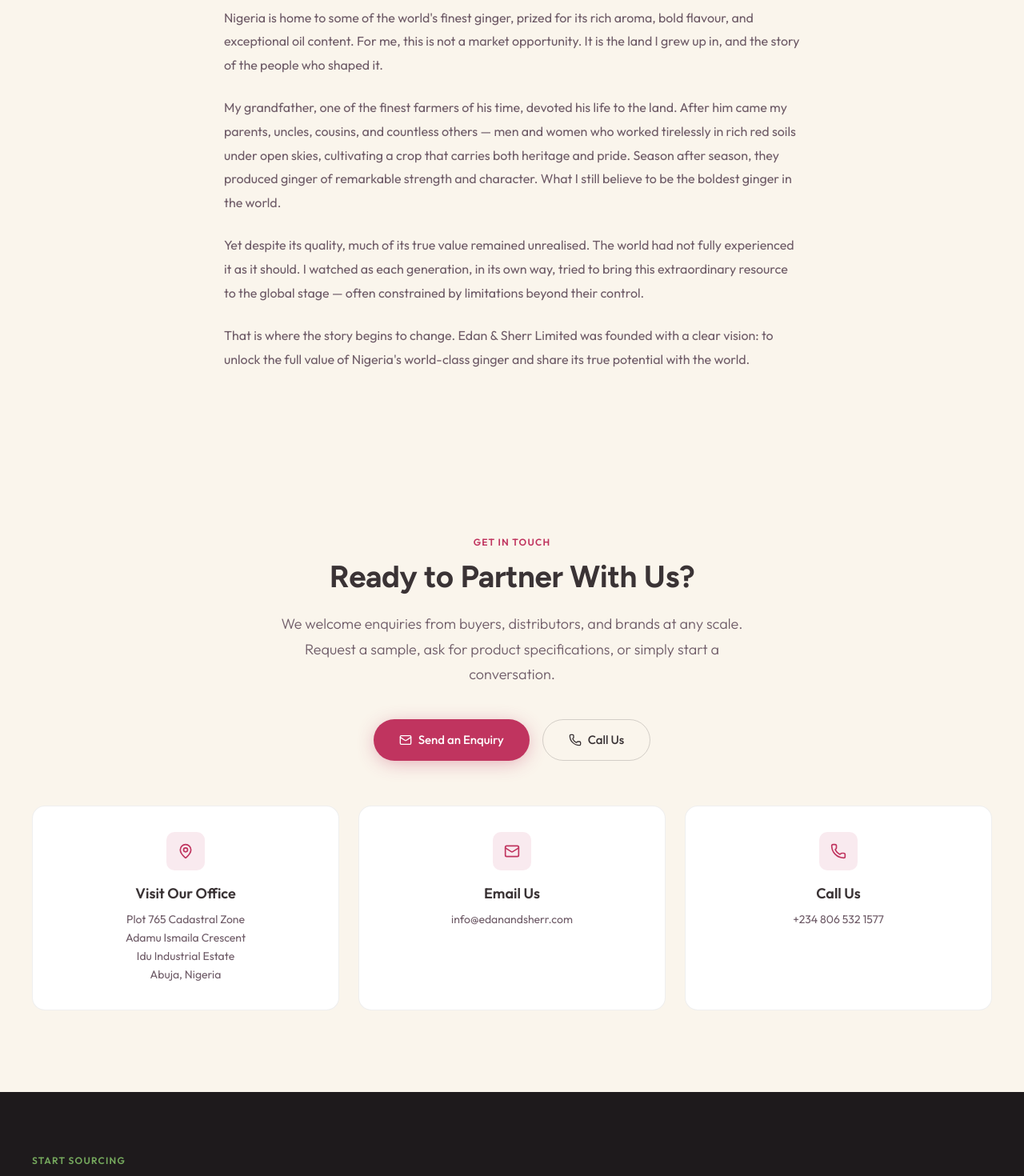
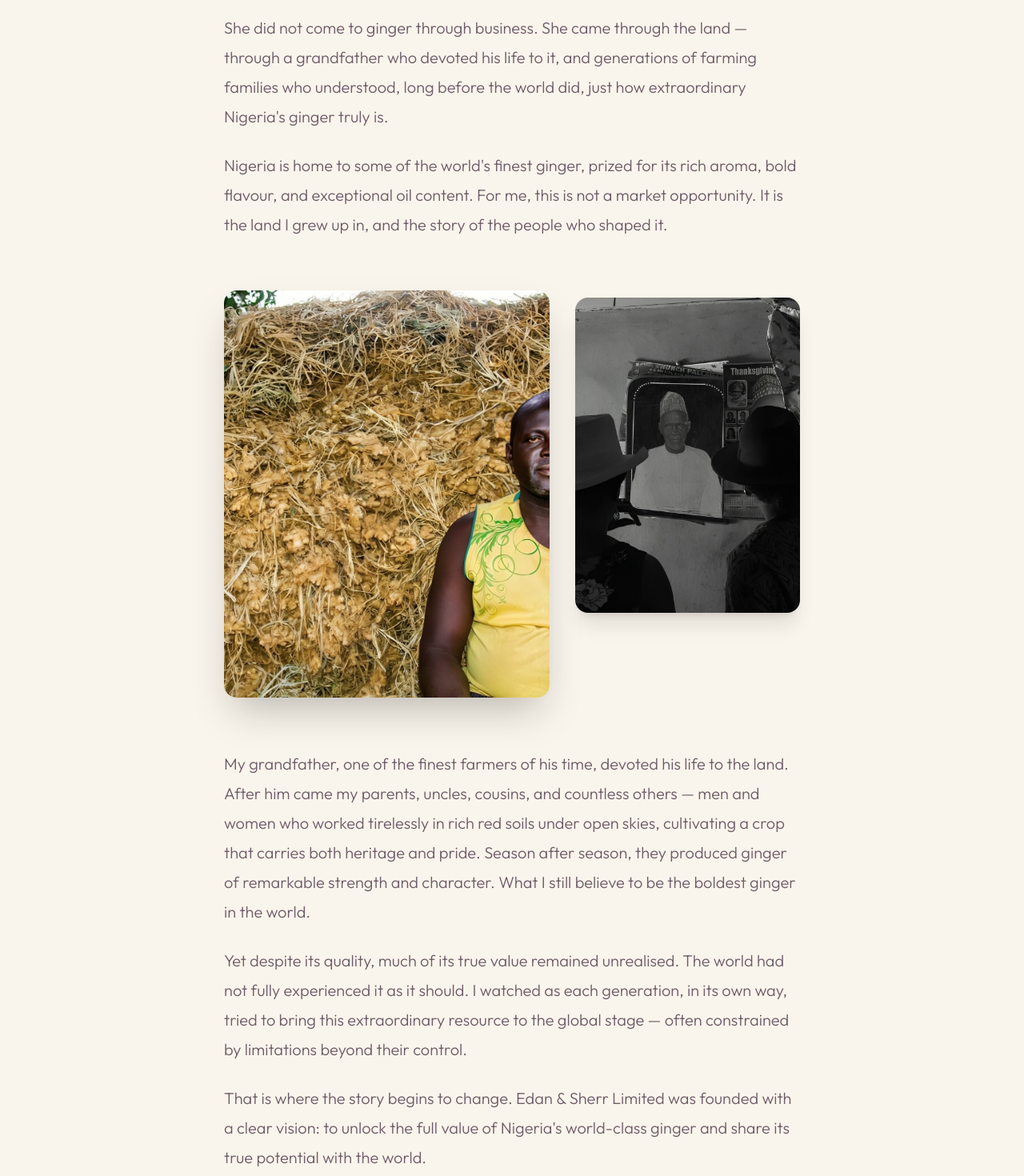
Before and after one commit to JohnnnGreat/eden-sherr, a Next.js app: page /story in a window 1280 px wide. Shown: the part 1120-2590 px from the top of the page at 80% size. Built offline with nearby package versions, Linux system fonts and the light colour scheme.

Commit message:
feat: implement founder's story page and reusable story section component

```diff
--- a/src/app/(main)/story/page.js
+++ b/src/app/(main)/story/page.js
@@ -12,10 +12,10 @@ export default function StoryPage() {
     <main>
       <PageHero
         label="The Founder"
-        title="A Legacy of the Land"
-        description="A story of generations of farming families and a vision to share Nigeria's extraordinary ginger with the world."
+        title="A Legacy of Ginger, A Vision for the World"
+        description="She did not come to ginger through business. She came through the land — through a grandfather who devoted his life to it, and generations of farming families who understood, long before the world did, just how extraordinary Nigeria's ginger truly is."
       />
-      <Story />
+      <Story detailed={true} />
       <Contact />
     </main>
   );
--- a/src/components/sections/Story.jsx
+++ b/src/components/sections/Story.jsx
@@ -5,6 +5,8 @@ import { motion, useInView } from 'framer-motion';
 import SectionHeader from '@/components/SectionHeader';
 import Link from 'next/link';
 import { ArrowRight } from 'lucide-react';
+
+import Image from 'next/image';
 
 const ease = [0.25, 0.1, 0.25, 1];
 
@@ -20,9 +22,13 @@ const PARAGRAPHS = [
   "That is where the story begins to change. Edan & Sherr Limited was founded with a clear vision: to unlock the full value of Nigeria's world-class ginger and share its true potential with the world.",
 ];
 
-export default function Story({ isPreview = false }) {
+export default function Story({ isPreview = false, detailed = false }) {
   const ref = useRef(null);
   const isInView = useInView(ref, { once: true, margin: '0px 0px -80px 0px' });
+
+  // Separate paragraphs for gallery insertion
+  const firstBlock = PARAGRAPHS.slice(0, 2);
+  const secondBlock = PARAGRAPHS.slice(2);
 
   return (
     <section id="story" className="py-section-y bg-cream" ref={ref} aria-labelledby="story-heading">
@@ -49,7 +55,6 @@ export default function Story({ isPreview = false }) {
             transition={{ duration: 0.65, delay: 0.15, ease }}
             style={{ position: 'relative', marginTop: '3.5rem', textAlign: 'center' }}
           >
-            {/* Decorative oversized quotation mark */}
             <span
               aria-hidden="true"
               className="font-display"
@@ -70,7 +75,6 @@ export default function Story({ isPreview = false }) {
               &ldquo;
             </span>
 
-            {/* Quote text */}
             <blockquote
               className="font-display text-charcoal-900"
               style={{
@@ -106,12 +110,12 @@ export default function Story({ isPreview = false }) {
             />
           </motion.div>
 
-          {/* ── Story paragraphs — staggered ── */}
+          {/* ── Story Content Block 1 ── */}
           <div style={{ display: 'flex', flexDirection: 'column', gap: '1.5rem' }}>
-            {(isPreview ? PARAGRAPHS.slice(0, 2) : PARAGRAPHS).map((text, i) => (
+            {firstBlock.map((text, i) => (
               <motion.p
                 key={i}
-                className="text-body-md"
+                className={detailed ? "text-body-lg" : "text-body-md"}
                 style={{ color: '#6e5b67', lineHeight: 1.85 }}
                 initial={{ opacity: 0, y: 20 }}
                 animate={isInView ? { opacity: 1, y: 0 } : {}}
@@ -121,6 +125,52 @@ export default function Story({ isPreview = false }) {
               </motion.p>
             ))}
           </div>
+
+          {/* ── Editorial Gallery (Detailed Mode Only) ── */}
+          {detailed && (
+             <motion.div
+               className="grid grid-cols-1 md:grid-cols-12 gap-8 my-16 items-center"
+               initial={{ opacity: 0, y: 30 }}
+               whileInView={{ opacity: 1, y: 0 }}
+               viewport={{ once: true }}
+               transition={{ duration: 0.8 }}
+             >
+                <div className="md:col-span-7 relative aspect-[4/5] rounded-2xl overflow-hidden shadow-2xl">
+                   <Image
+                     src="/founder-1.png"
+                     alt="Founder heritage and land"
+                     fill
+                     className="object-cover"
+                   />
+                </div>
+                <div className="md:col-span-5 relative aspect-[5/7] rounded-2xl overflow-hidden shadow-xl md:-translate-y-12">
+                   <Image
+                     src="/funder-2.png"
+                     alt="Processing heritage"
+                     fill
+                     className="object-cover"
+                   />
+                </div>
+             </motion.div>
+          )}
+
+          {/* ── Story Content Block 2 ── */}
+          {!isPreview && (
+             <div style={{ display: 'flex', flexDirection: 'column', gap: '1.5rem' }}>
+               {secondBlock.map((text, i) => (
+                 <motion.p
+                   key={i}
+                   className={detailed ? "text-body-lg" : "text-body-md"}
+                   style={{ color: '#6e5b67', lineHeight: 1.85 }}
+                   initial={{ opacity: 0, y: 20 }}
+                   animate={isInView ? { opacity: 1, y: 0 } : {}}
+                   transition={{ duration: 0.55, delay: 0.2 + i * 0.12, ease }}
+                 >
+                   {text}
+                 </motion.p>
+               ))}
+             </div>
+          )}
 
           {isPreview && (
             <div className="mt-10 text-center">
```
